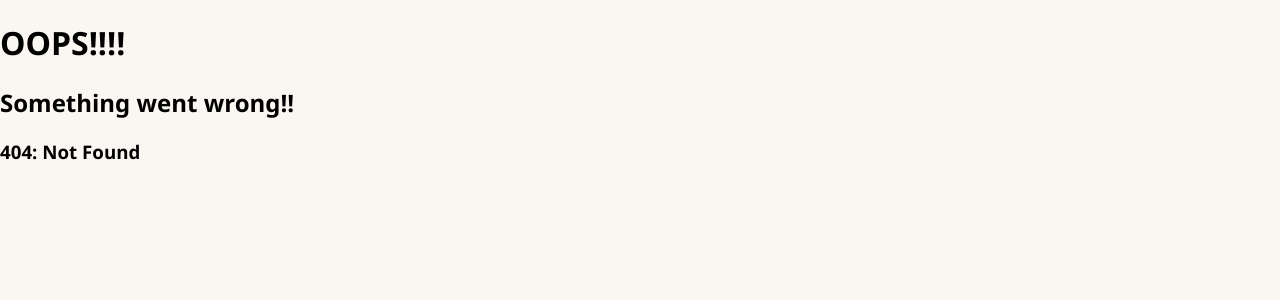
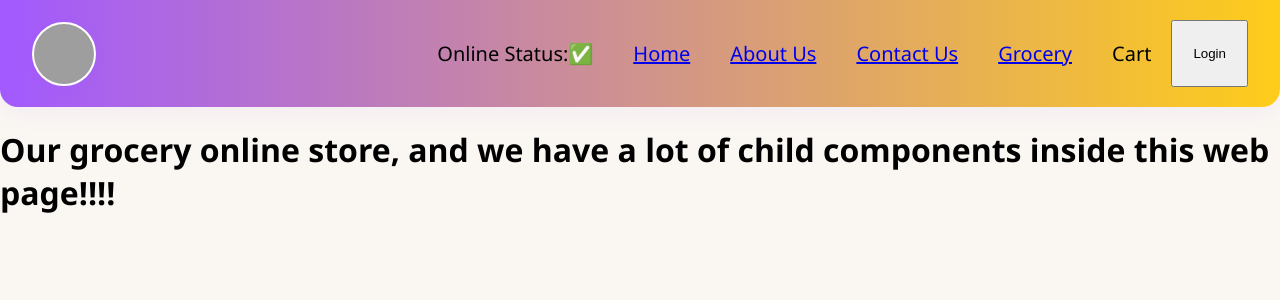
Before and after one commit to Apeksha16/Namaste-React, a React (Vite) app: page /grocery in a window 1280 px wide. Before the commit this address had no page. Shown: the top 300 px of the page. Built offline with nearby package versions, Linux system fonts and the light colour scheme; grey boxes are pictures that could not be loaded.

Commit message:
lazy loading

```diff
--- a/src/App.js
+++ b/src/App.js
@@ -6,6 +6,11 @@
 import Contact from "./components/Contact";
 import Error from "./components/Error";
 import RestaurantMenu from "./components/RestaurantMenu";
+// import Grocery from "./components/Grocery";
+import { lazy, Suspense } from "react";
+
+
+const Grocery = lazy(() => import ("./components/Grocery"));
 
 const AppLayout = () => {
   return (
@@ -33,6 +38,10 @@
     path:"/contact",
     element:<Contact/>,
   },
+   {
+    path:"/grocery",
+    element:<Suspense fallback={<h1>Loading...</h1>}><Grocery/></Suspense>,
+  },
   {
     path:"/restaurant/:resId",
     element:<RestaurantMenu/>,
--- /dev/null
+++ b/src/components/Grocery.js
@@ -0,0 +1,10 @@
+const Grocery = () => {
+  return (
+    <h1>
+      Our grocery online store, and we have a lot of child components inside
+      this web page!!!!
+    </h1>
+  );
+};
+
+export default Grocery;
--- a/src/components/Header.js
+++ b/src/components/Header.js
@@ -2,7 +2,7 @@
 import { useState, useEffect } from "react";
 import { Link } from "react-router";
 import useOnlineStatus from "../utils/useOnlineStatus";
-
+import Grocery from "./Grocery";
 const Header = () => {
   const [btnNameReact, setBtnNameReact] = useState("Login");
   const onlineStatus = useOnlineStatus();
@@ -26,6 +26,7 @@
             <Link to ="/about">About Us</Link></li>
           <li>
            <Link to="/contact">Contact Us</Link></li>
+          <li> <Link to="/grocery">Grocery</Link></li>
           <li>Cart</li>
           <button
             className="login"
```
